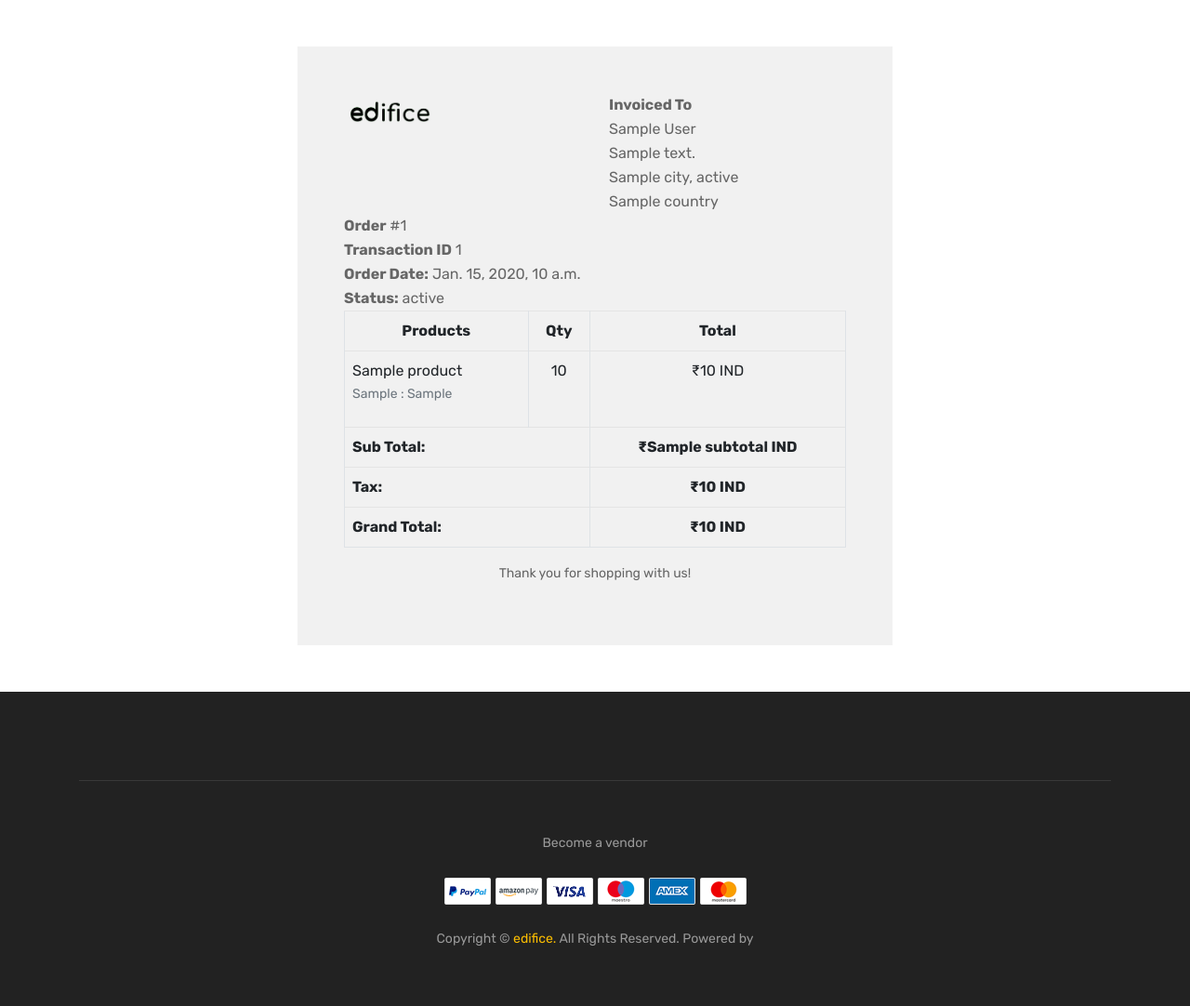
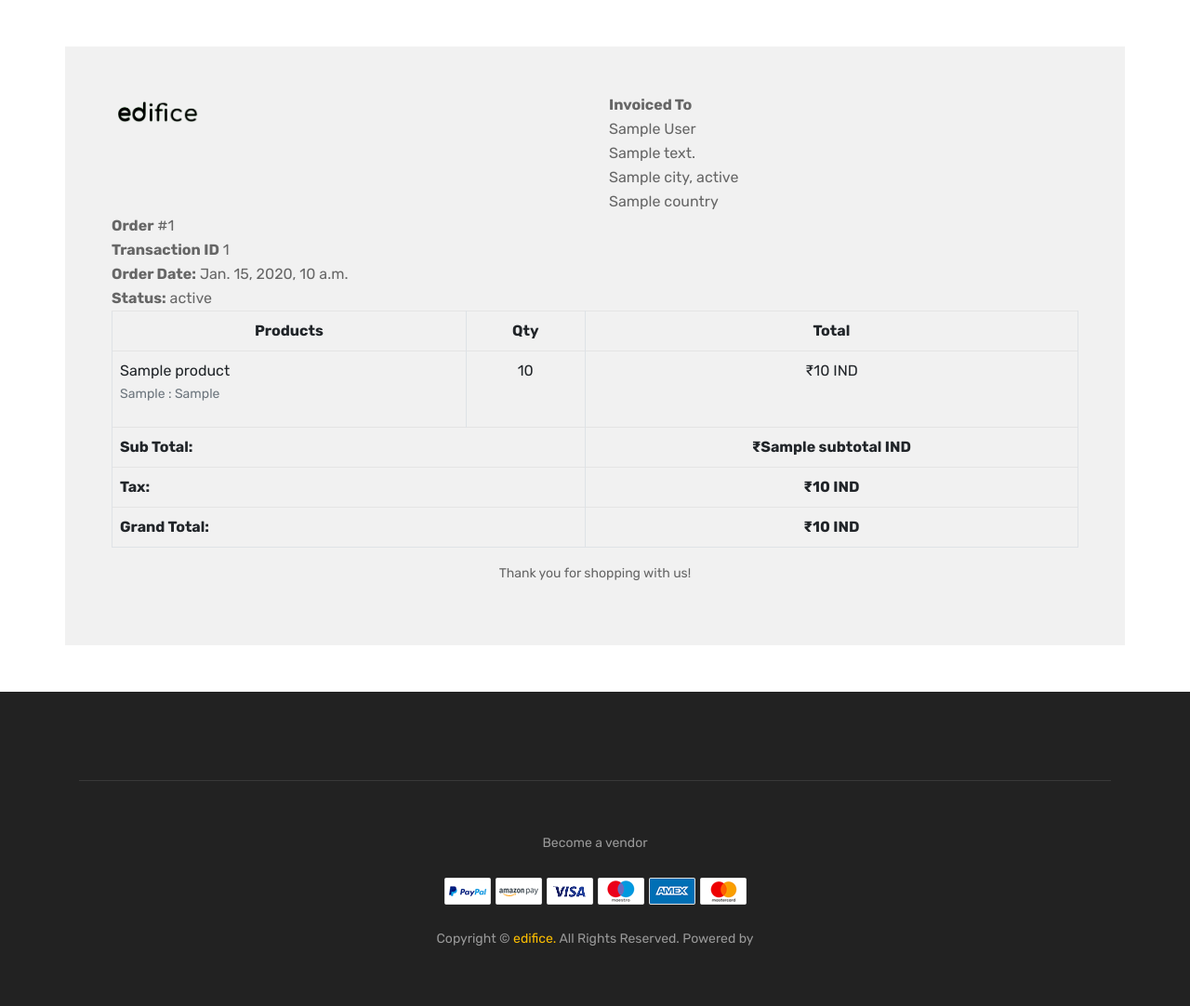
Before and after one commit to NikhilDevassia/edifice-ecommerce, a Django app: template accounts/templates/accounts/dashboard/order_details.html in a window 1280 px wide. Shown: the part 240-1322 px from the top of the page at 93% size. Run offline with Django 4.2, Linux system fonts and the light colour scheme; the template is opened without the code that fills it: most values are stand-ins (such as "Sample title", 1, 10 or a date in 2020); some libraries are stand-ins or nearby versions.

Commit message:
dashboard

```diff
--- a/accounts/templates/accounts/dashboard/order_details.html
+++ b/accounts/templates/accounts/dashboard/order_details.html
@@ -4,9 +4,9 @@
 {% block content %}
 
 
-<div class="container" style="margin: 0 auto;width: 50%;padding: 50px;background: #f1f1f1;margin-top: 50px;margin-bottom: 50px;">
+<div class="container" style="margin: 0 auto ;padding: 50px;background: #f1f1f1;margin-top: 50px;margin-bottom: 50px;">
     <div class="row invoice row-printable">
-        <div class="col-md-12 col-xl-12 col-lg-12 col-sm-12 col-xs-12">
+        <div class="col-md-12">
             <!-- col-lg-12 start here -->
             <div class="panel panel-default plain" id="dash_0">
                 <!-- Start .panel -->
@@ -15,7 +15,8 @@
                         <!-- Start .row -->
                         <div class="col-lg-6">
                             <!-- col-lg-6 start here -->
-                            <div class="invoice-logo"><img src="{% static 'img/logo/edifice2.png' %}" alt="edifcelogo" style="max-height: 40px;"></div>
+                            <div class="invoice-logo"><img src="{% static 'img/logo/edifice2.png' %}" alt="edifcelogo"
+                                    style="max-height: 40px;"></div>
                         </div>
                         <!-- col-lg-6 end here -->
                         <div class="col-lg-6">
@@ -61,7 +62,8 @@
                                                     <p class="text-muted small">
                                                         {% if item.variations.all %}
                                                         {% for i in item.variations.all %}
-                                          							{{ i.variation_category | capfirst }} : {{ i.variation_value | capfirst }} <br>
+                                                        {{ i.variation_category | capfirst }} :
+                                                        {{ i.variation_value | capfirst }} <br>
                                                         {% endfor %}
                                                         {% endif %}
                                                     </p>
```
Lines whose indentation alone changed are shown as unchanged.
